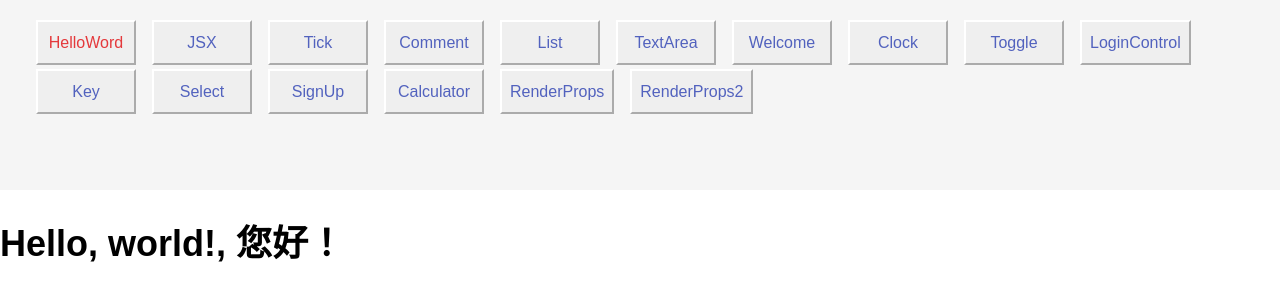
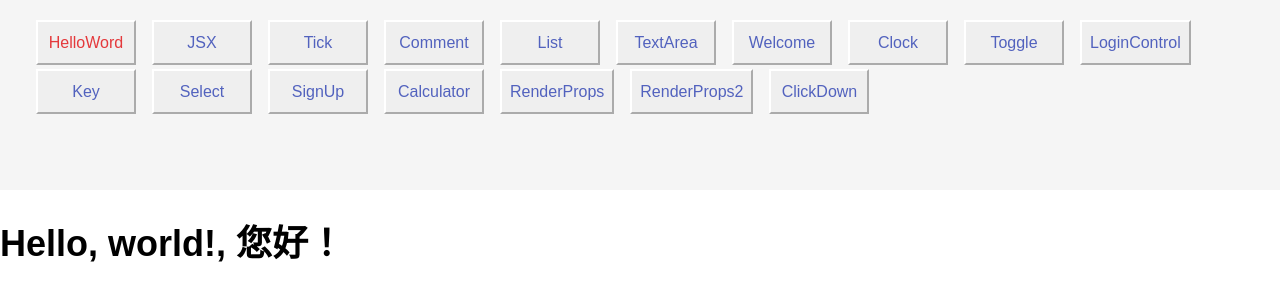
Before and after one commit to maoguijun/REACT-DEMO, a React (Create React App) app: page / in a window 1280 px wide. Shown: the top 300 px of the page. Built offline with nearby package versions, Linux system fonts and the light colour scheme.

Commit message:
no message

```diff
--- a/src/components/demos/17_ClickDown.js
+++ b/src/components/demos/17_ClickDown.js
@@ -5,10 +5,7 @@ class ClickDown extends Component {
   render() {
     return (
       <a
-        // href={
-        //   "http://localhost/download/1c63715d-c9c4-4a7d-99e6-aa69809f1ce3.pdf"
-        // }
-        href={"http://www.baidu.com"}
+        href={"/download/1c63715d-c9c4-4a7d-99e6-aa69809f1ce3.pdf"}
         download="深入react技术栈.pdf"
       >
         点我下载
--- a/src/components/route/route.js
+++ b/src/components/route/route.js
@@ -16,7 +16,7 @@ import SignUp from "../demos/13_SignUp";
 import Calculator from "../demos/14_Calculator";
 import RenderProps from "../demos/15_RenderProps";
 import RenderProps2 from "../demos/16_RenderProps2";
-// import ClickDown from "../demos/17_ClickDown";
+import ClickDown from "../demos/17_ClickDown";
 
 export const componentList = {
   HelloWord: <HelloWord />,
@@ -34,8 +34,8 @@ export const componentList = {
   SignUp: <SignUp />,
   Calculator: <Calculator />,
   RenderProps: <RenderProps />,
-  RenderProps2: <RenderProps2 />
-  // ClickDown: <ClickDown />
+  RenderProps2: <RenderProps2 />,
+  ClickDown: <ClickDown />
 };
 export const componentNameList = [
   "HelloWord",
@@ -53,6 +53,6 @@ export const componentNameList = [
   "SignUp",
   "Calculator",
   "RenderProps",
-  "RenderProps2"
-  // "ClickDown"
+  "RenderProps2",
+  "ClickDown"
 ];
```
Also changed, not shown: src/registerServiceWorker.js (+14 -14 lines), 7 other files (tests, documents, lock files or other folders).
